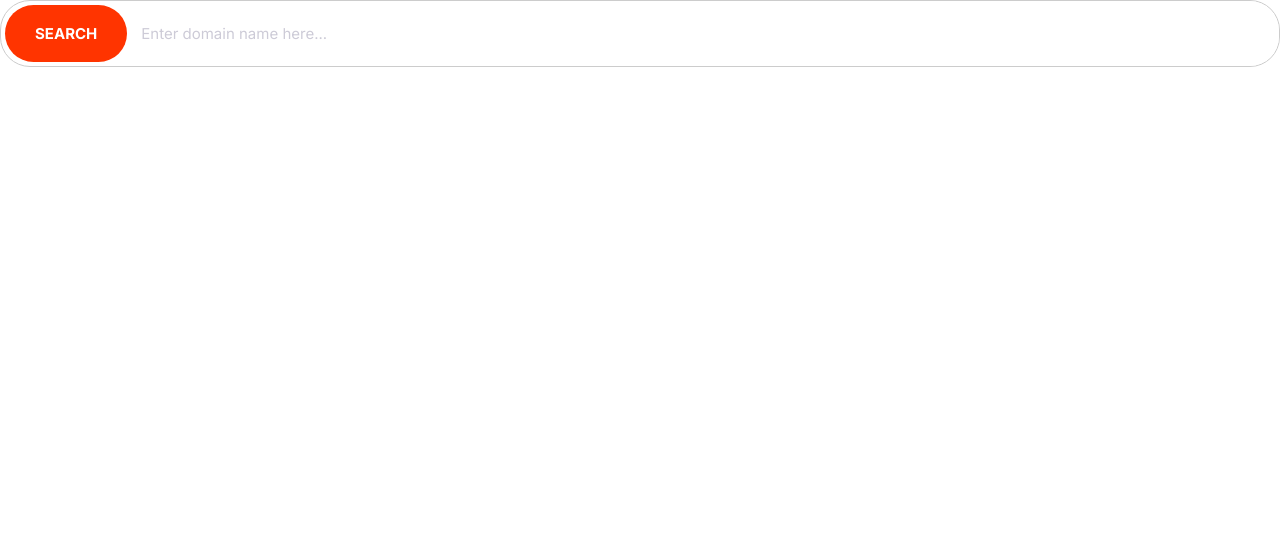
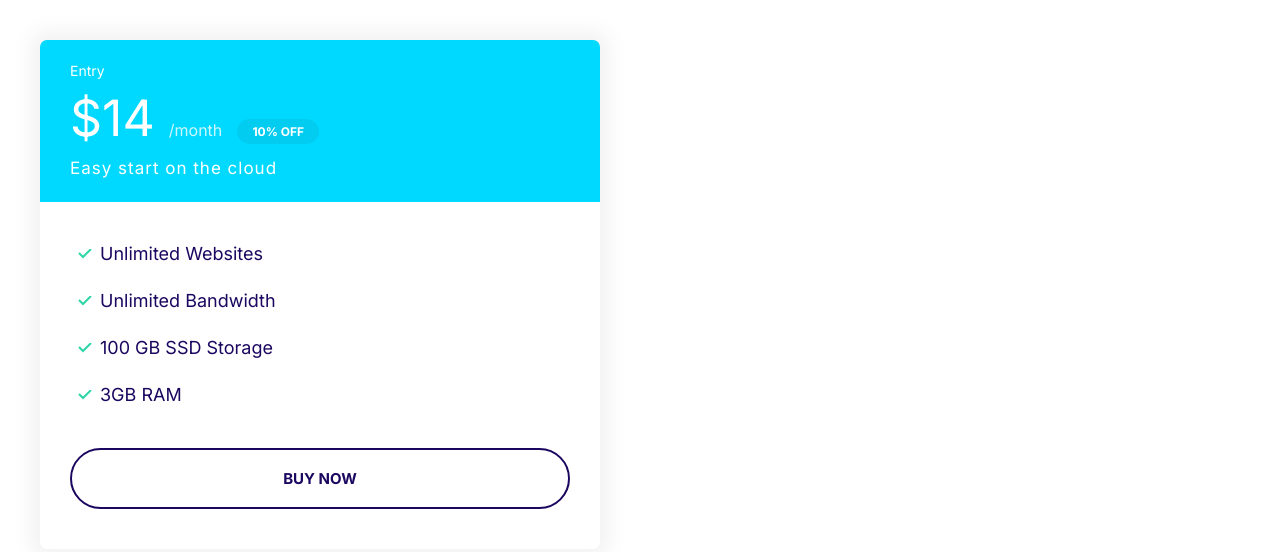
Before and after one commit to andrewkungfu90/moshify2, a plain HTML site: page index.html in a window 1280 px wide. Drawn offline with Linux system fonts and the light colour scheme.

Commit message:
Build the card and plan component.

```diff
--- a/css/style.css
+++ b/css/style.css
@@ -117,6 +117,7 @@ a {
 
 .badge--small {
   font-size: 1.8rem;
+  padding: 0.5rem 1.5rem;
 }
 
 @media screen and (min-width: 1024px) {
@@ -278,3 +279,79 @@ input {
     font-size: 1.5rem;
   }
 }
+
+/* Cards */
+
+.card {
+  border-radius: 7px;
+  box-shadow: 0 0 20px 10px #f3f3f3;
+  overflow: hidden;
+}
+
+.card__header,
+.card__body {
+  padding: 2rem 3rem;
+}
+
+.card--primary .card__header {
+  background: var(--color-primary);
+  color: #fff;
+}
+
+.card--secondary .card__header {
+  background: var(--color-secondary);
+  color: #fff;
+}
+
+.card--secondary .badge--secondary {
+  background: #02cdf1;
+}
+
+/* Plans */
+
+.plan__name {
+  color: #fff;
+  font-size: 2.4rem;
+  font-weight: 500;
+  margin: 0;
+}
+
+.plan__price {
+  font-size: 7rem;
+}
+
+.plan__billing-cycle {
+  font-size: 2.4rem;
+  font-weight: 300;
+  opacity: 0.8;
+  margin-right: 1rem;
+}
+
+.plan__description {
+  font-size: 2rem;
+  font-weight: 300;
+  letter-spacing: 1px;
+  display: block;
+}
+
+.plan .list__item {
+  margin-bottom: 2rem;
+}
+
+@media screen and (min-width: 1024px) {
+  .plan__name {
+    font-size: 1.4rem;
+  }
+
+  .plan__price {
+    font-size: 5rem;
+  }
+
+  .plan__billing-cycle {
+    font-size: 1.6rem;
+  }
+
+  .plan__description {
+    font-size: 1.7rem;
+  }
+}
--- a/index.html
+++ b/index.html
@@ -11,9 +11,27 @@
     <title>Document</title>
 </head>
 <body>
-    <div class="input-group">
-        <button class="btn btn--accent">Search</button>
-        <input type="text" class="input" placeholder="Enter domain name here...">
-    </div>
+    <div style="width: 50%; padding: 4rem">
+       <div class="plan">
+           <div class="card card--secondary">
+               <header class="card__header">
+                   <h3 class="plan__name">Entry</h3>
+                   <span class="plan__price">$14 </span>
+                   <span class="plan__billing-cycle">/month</span>
+                   <span class="badge badge--secondary badge--small">10% OFF</span>
+                   <span class="plan__description">Easy start on the cloud</span>
+                </header>
+                <div class="card__body">
+                <ul class="list list--tick">
+                    <li class="list__item">Unlimited Websites</li>
+                    <li class="list__item">Unlimited Bandwidth</li>
+                    <li class="list__item">100 GB SSD Storage</li>
+                    <li class="list__item">3GB RAM</li>
+                </ul>
+                <button class="btn btn--outline btn--block">Buy Now</button>
+                </div>
+           </div>
+       </div>
+   </div>
 </body>
 </html>
```
